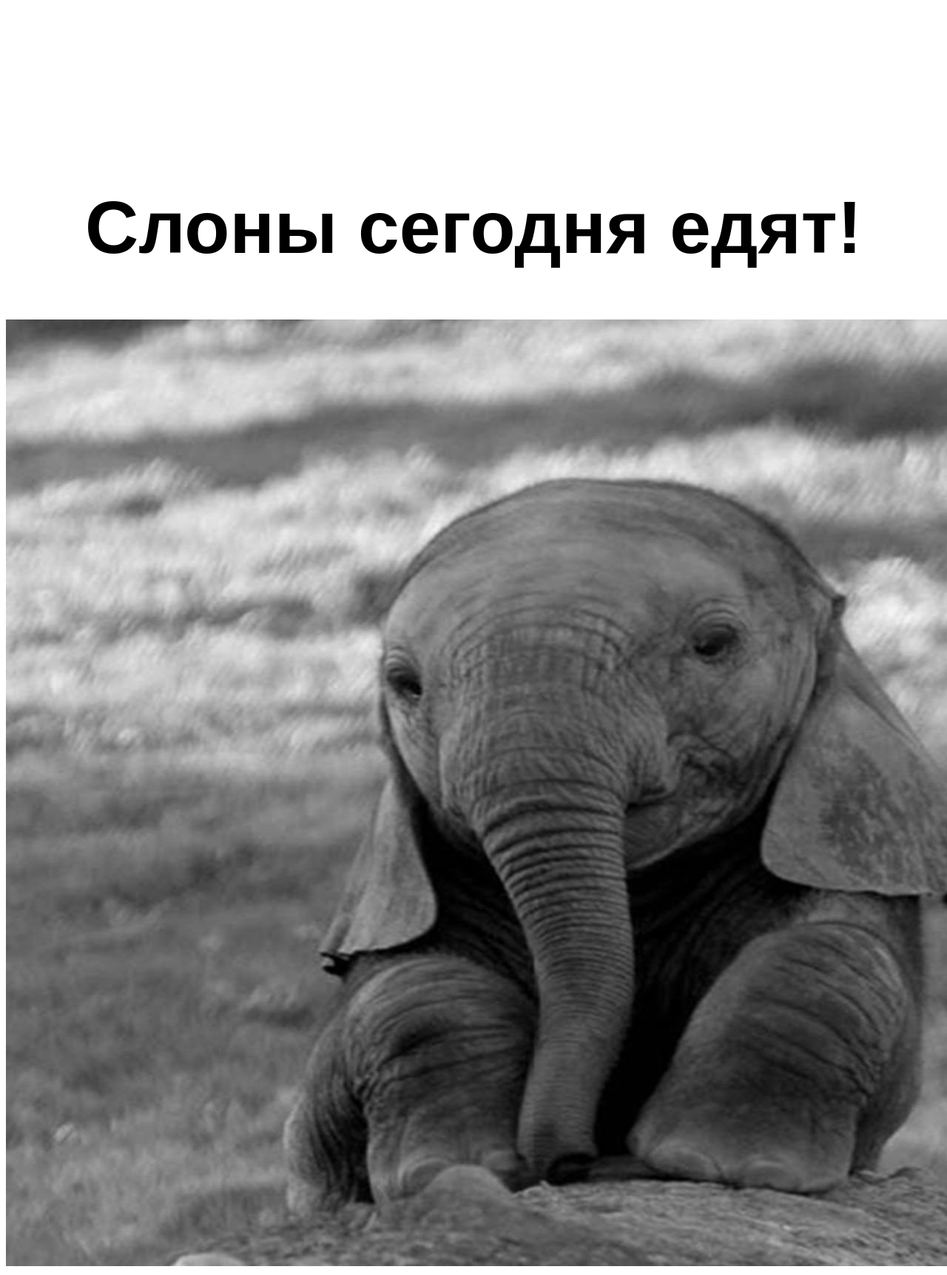
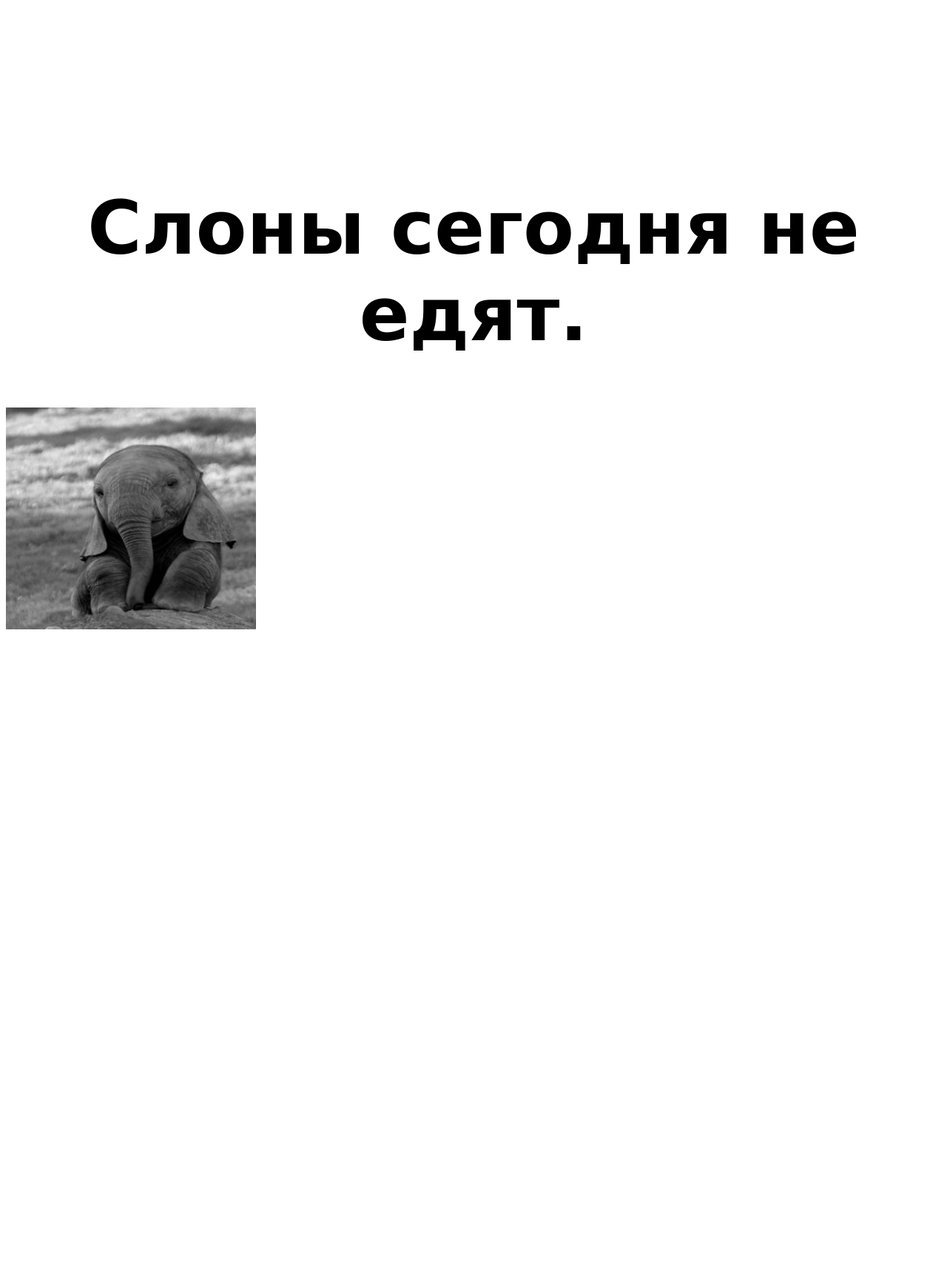
Before and after one commit to Artemiy-K/FirstProgramm, a Django app: page /slonday/ in a window 1280 px wide; the page is wider, and only the part inside the window is pictured. Shown: that part at 74% size. After the commit the page ends 851 px from the top of that part, so only its background shows below. Run offline with Django 4.2, Linux system fonts and the light colour scheme.

Commit message:
add some photo

```diff
--- a/djangoman/slonday/static/slonday/style.css
+++ b/djangoman/slonday/static/slonday/style.css
@@ -1,6 +1,11 @@
 h1{
-    font-family: Arial;
+    font-family: cursive;
     font-size: 100px;
     text-align: center;
     margin-top: 250px;
 }
+
+
+img{
+    text-align: center;
+}
--- a/djangoman/slonday/static/slonday/style2.css
+++ b/djangoman/slonday/static/slonday/style2.css
@@ -22,7 +22,3 @@ h2{
     margin-top: -30px;
     color: azure;
 }
-
-body{
-    background-size: cover;
-}
--- a/djangoman/slonday/templates/slonday/index.html
+++ b/djangoman/slonday/templates/slonday/index.html
@@ -9,9 +9,10 @@
 
     {% if slday %}
         <h1>Слоны сегодня едят!</h1>
-        <img src="{% static 'slonday/gr_sl.jpg' %}">
+        <img src="{% static 'slonday/sm_sl.jpg' %}"; style="height: 400px">
     {% else %}
         <h1>Слоны сегодня не едят.</h1>
+        <img src="{% static 'slonday/gr_sl.jpg' %}"; style="height: 300px">
     {% endif %}
 
 
--- a/djangoman/slonday/views.py
+++ b/djangoman/slonday/views.py
@@ -20,7 +20,7 @@ def index(request):
         f = False
     return render(request, "slonday/index.html", {
 
-        "slday": 12
+        "slday": f
     })
 
 
```
